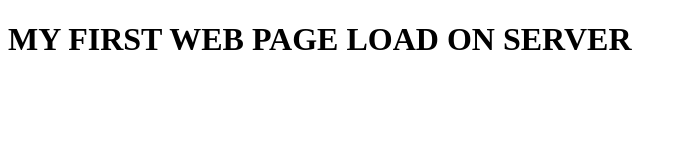
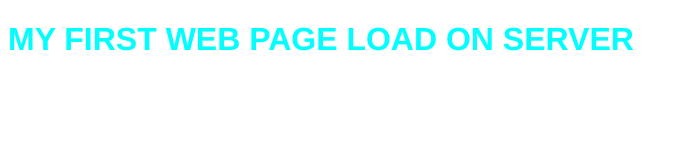
Before and after one commit to SumitChaudha/WebTech, a plain HTML site: page index.html in a window 1280 px wide. Shown: the whole page, without its empty margins (0-688 px from the left). Drawn offline with Linux system fonts and the light colour scheme.

Commit message:
Update index.html

```diff
--- a/index.html
+++ b/index.html
@@ -6,6 +6,6 @@
     <title>GIT HUB</title>
 </head>
 <body>
-    <h1>MY FIRST WEB PAGE LOAD ON SERVER</h1>
+    <h1 style="color:aqua; font-family: 'Franklin Gothic Medium', 'Arial Narrow', Arial, sans-serif;">MY FIRST WEB PAGE LOAD ON SERVER</h1>
 </body>
 </html>
```
